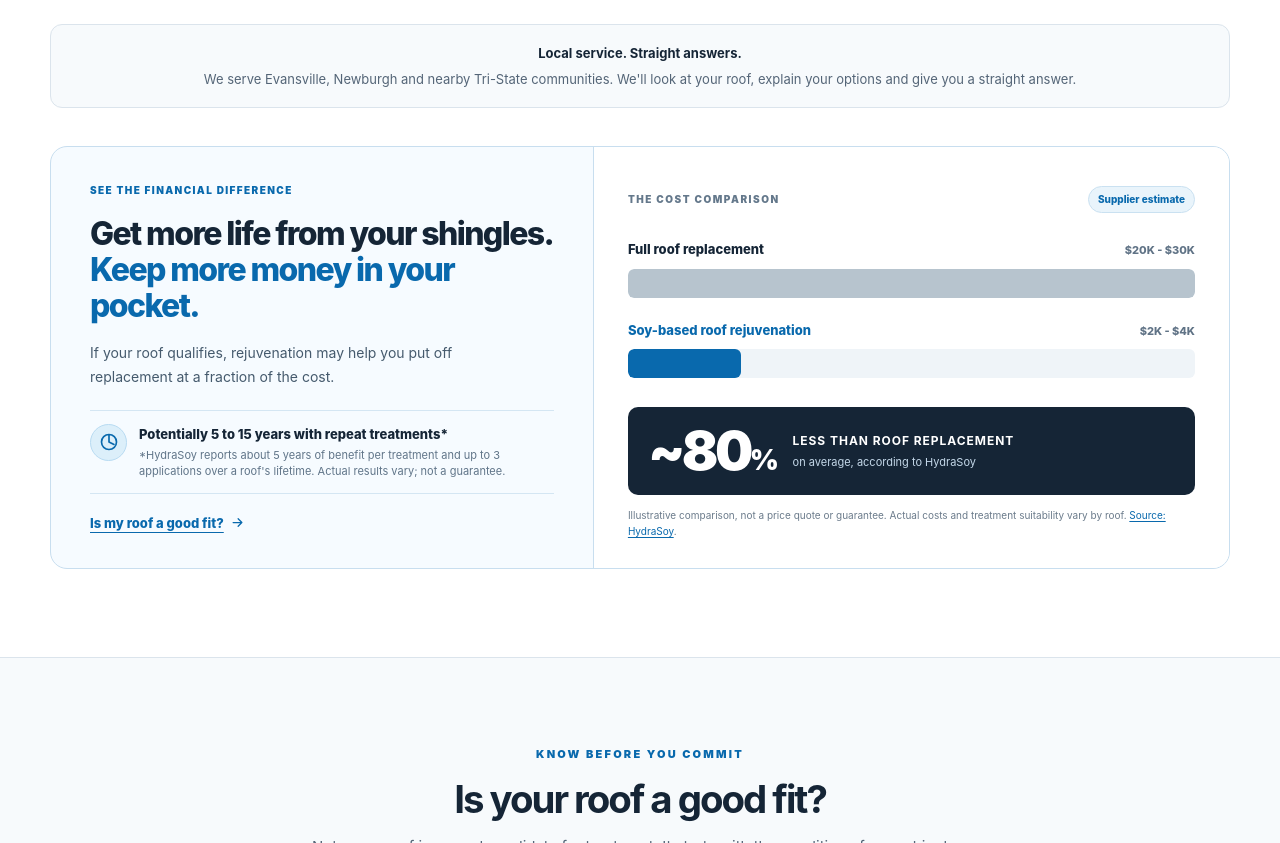
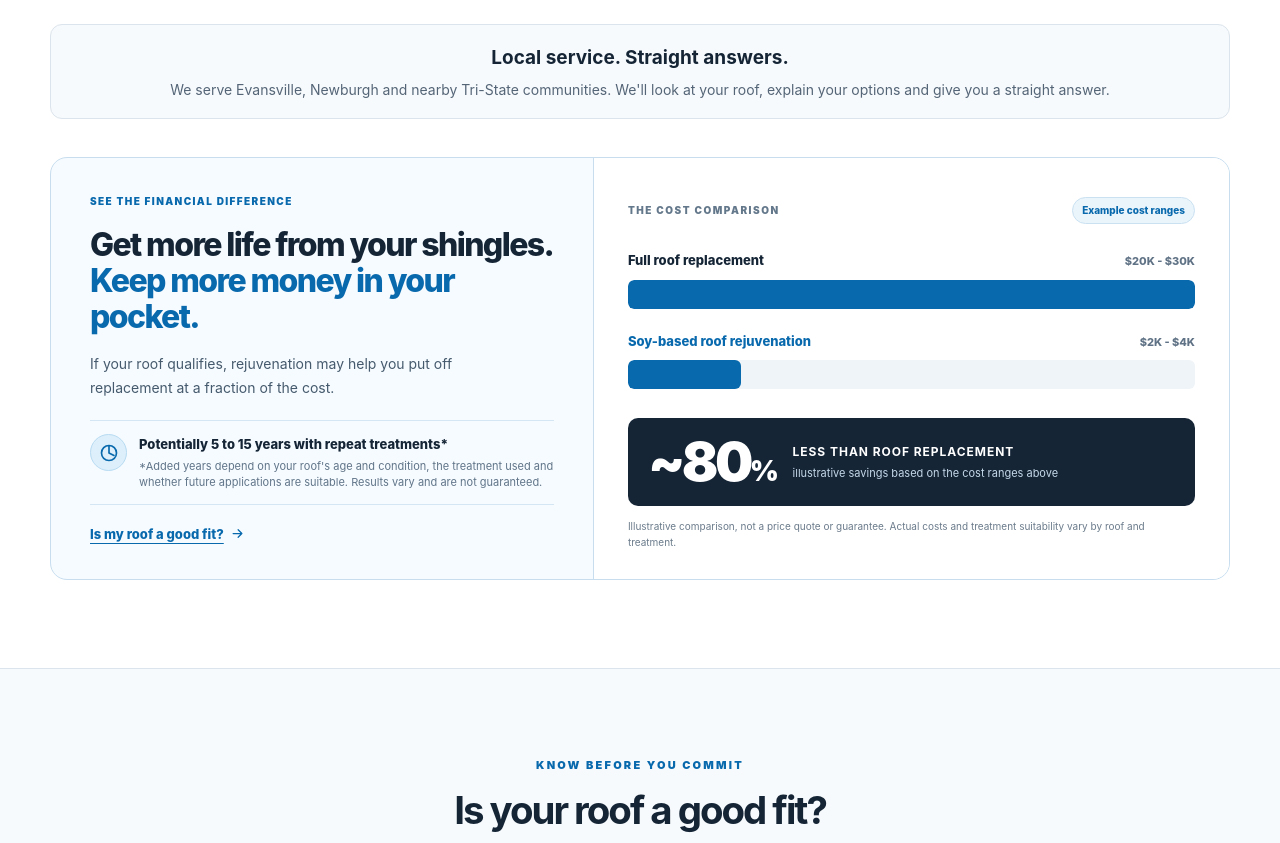
Before and after one commit to grndup-dsugg/hoosiershingleguard, a plain HTML site: page index.html in a window 1280 px wide. Shown: the part 1299-2142 px from the top of the page. Drawn offline with Linux system fonts and the light colour scheme.

Commit message:
Add files via upload

```diff
--- a/index.html
+++ b/index.html
@@ -86,8 +86,8 @@
     .benefit h3{font-size:19px;letter-spacing:-.035em;line-height:1.25;color:var(--navy);margin:0 0 11px}
     .benefit p{font-size:14px;color:var(--muted);line-height:1.7;margin:0}
     .trust-strip{margin-top:27px;border:1px solid var(--border);border-radius:12px;padding:18px 22px;display:flex;flex-direction:column;align-items:center;justify-content:center;gap:6px;background:var(--surface);text-align:center}
-    .trust-strip strong{color:var(--navy);font-size:13px;white-space:nowrap;display:block;text-align:center}
-    .trust-strip span{color:var(--muted);font-size:13px;display:block;text-align:center;max-width:980px}
+    .trust-strip strong{color:var(--navy);font-size:19px;white-space:nowrap;display:block;text-align:center}
+    .trust-strip span{color:var(--muted);font-size:14px;display:block;text-align:center;max-width:980px}
     .fit-section{background:var(--surface);border-top:1px solid var(--border);border-bottom:1px solid var(--border)}
     .fit-grid{display:grid;grid-template-columns:1fr 1fr;gap:22px}
     .fit-card{background:#fff;border:1px solid var(--border);border-radius:13px;overflow:hidden}
@@ -243,7 +243,7 @@
     .value-bar-label-treatment span{color:var(--blue)}
     .value-track{height:29px;background:#eff4f8;border-radius:6px;overflow:hidden;position:relative}
     .value-fill{height:100%;border-radius:6px}
-    .value-fill-replace{width:100%;background:#b7c4ce}
+    .value-fill-replace{width:100%;background:var(--blue)}
     .value-fill-rejuvenate{width:20%;min-width:25px;background:var(--blue)}
     .value-savings{display:flex;gap:17px;align-items:center;background:var(--navy);color:#fff;padding:17px 20px;border-radius:10px;margin-top:29px}
     .value-savings-number{font-size:54px;font-weight:950;letter-spacing:-.065em;line-height:1;white-space:nowrap;color:#fff}
@@ -366,17 +366,17 @@
     <div class="eyebrow">See the financial difference</div>
     <h3 id="valueTitle">Get more life from your shingles.<br/><span>Keep more money in your pocket.</span></h3>
     <p>If your roof qualifies, rejuvenation may help you put off replacement at a fraction of the cost.</p>
-    <div class="value-longevity"><span class="value-longevity-icon" aria-hidden="true"><svg viewBox="0 0 24 24"><path d="M12 3v9l6 3M12 21a9 9 0 1 0 0-18 9 9 0 0 0 0 18Z" fill="none" stroke="currentColor" stroke-width="2" stroke-linecap="round" stroke-linejoin="round"/></svg></span><div><strong>Potentially 5 to 15 years with repeat treatments*</strong><small>*HydraSoy reports about 5 years of benefit per treatment and up to 3 applications over a roof's lifetime. Actual results vary; not a guarantee.</small></div></div>
+    <div class="value-longevity"><span class="value-longevity-icon" aria-hidden="true"><svg viewBox="0 0 24 24"><path d="M12 3v9l6 3M12 21a9 9 0 1 0 0-18 9 9 0 0 0 0 18Z" fill="none" stroke="currentColor" stroke-width="2" stroke-linecap="round" stroke-linejoin="round"/></svg></span><div><strong>Potentially 5 to 15 years with repeat treatments*</strong><small>*Added years depend on your roof's age and condition, the treatment used and whether future applications are suitable. Results vary and are not guaranteed.</small></div></div>
     <a class="value-cta" href="#contact">Is my roof a good fit? <svg aria-hidden="true"><use href="#i-arrow"/></svg></a>
   </div>
   <div class="value-chart" role="group" aria-label="Illustration of relative roof replacement versus roof rejuvenation cost">
-    <div class="value-chart-head"><span>THE COST COMPARISON</span><span class="value-average">Supplier estimate</span></div>
+    <div class="value-chart-head"><span>THE COST COMPARISON</span><span class="value-average">Example cost ranges</span></div>
     <div class="value-bar-label"><span>Full roof replacement</span><strong>$20K - $30K</strong></div>
     <div class="value-track value-track-replace"><div class="value-fill value-fill-replace"></div></div>
     <div class="value-bar-label value-bar-label-treatment"><span>Soy-based roof rejuvenation</span><strong>$2K - $4K</strong></div>
     <div class="value-track value-track-rejuvenate"><div class="value-fill value-fill-rejuvenate"></div></div>
-    <div class="value-savings"><span class="value-savings-number">~80<span>%</span></span><div><strong>LESS THAN ROOF REPLACEMENT</strong><small>on average, according to HydraSoy</small></div></div>
-    <p class="value-disclaimer">Illustrative comparison, not a price quote or guarantee. Actual costs and treatment suitability vary by roof. <a href="https://www.hydrasoy.com/" target="_blank" rel="noopener noreferrer">Source: HydraSoy</a>.</p>
+    <div class="value-savings"><span class="value-savings-number">~80<span>%</span></span><div><strong>LESS THAN ROOF REPLACEMENT</strong><small>illustrative savings based on the cost ranges above</small></div></div>
+    <p class="value-disclaimer">Illustrative comparison, not a price quote or guarantee. Actual costs and treatment suitability vary by roof and treatment.</p>
   </div>
 </div>
 
```
